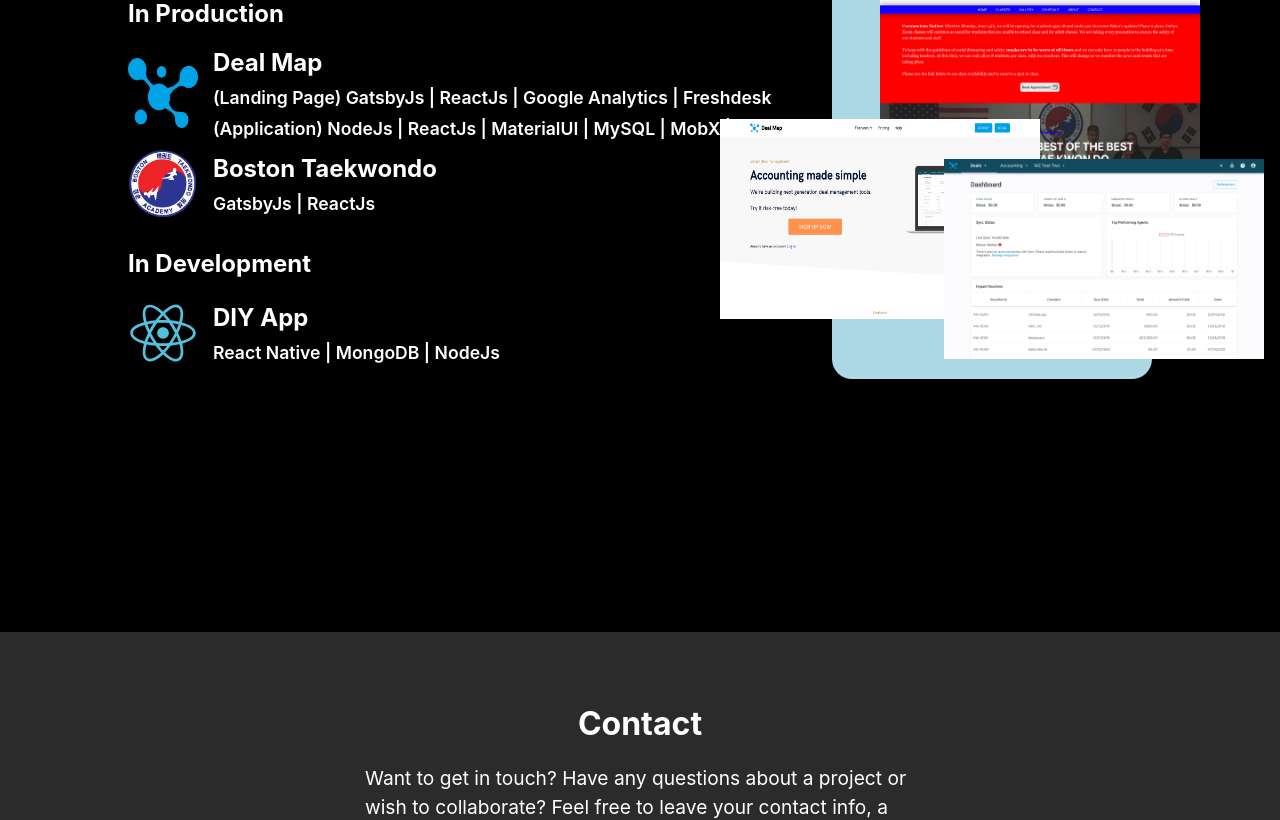
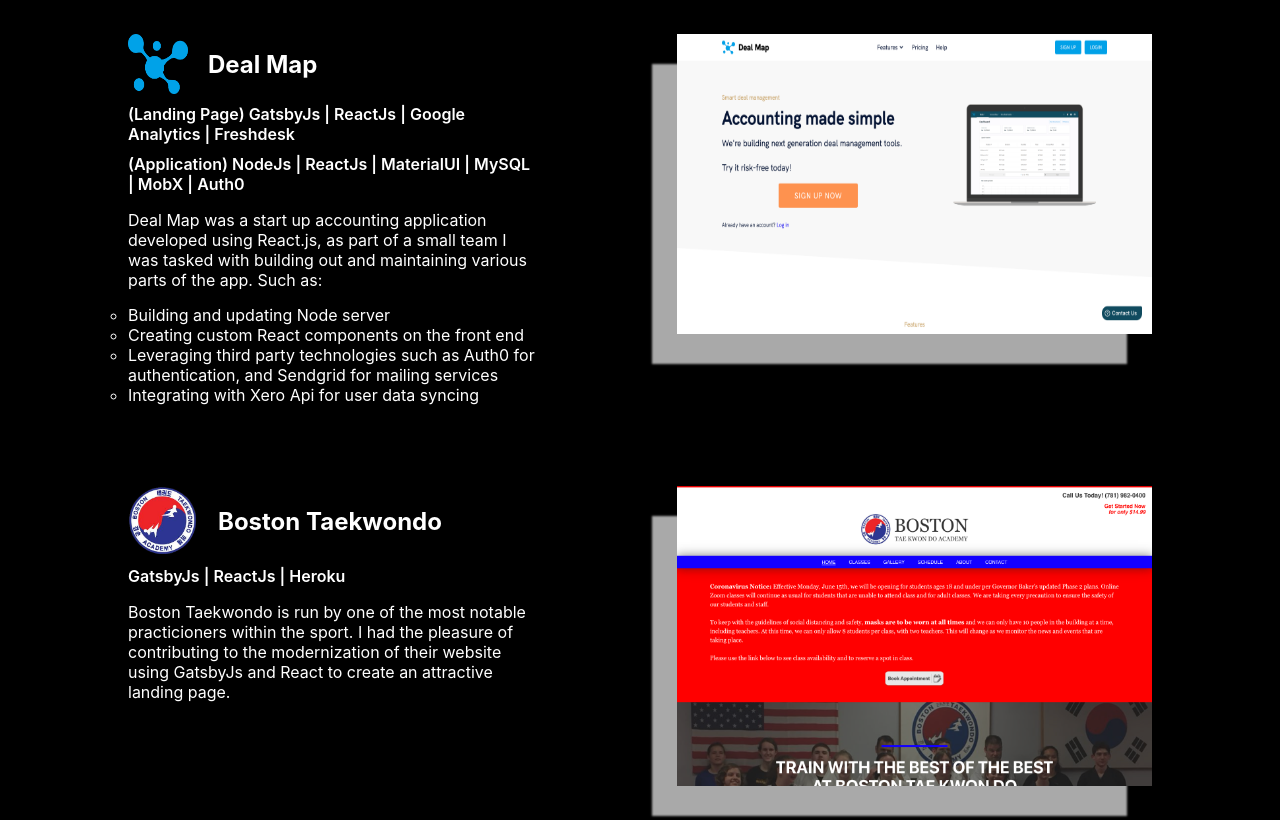
Before and after one commit to jrl508/portfolio-app, a Next.js app: page / in a window 1280 px wide. Shown: the part 1852-2672 px from the top of the page. Built offline with nearby package versions, Linux system fonts and the light colour scheme.

Commit message:
updated project styles

```diff
--- a/components/Projects.js
+++ b/components/Projects.js
@@ -13,35 +13,66 @@
     <div
       style={{
         display: "flex",
-        justifyContent: "space-between",
+        justifyContent: "center",
         padding: "35px 0",
       }}
     >
       <div className="projects">
-        <h2>In Production</h2>
         <ul className={styles.projList}>
           <li className={styles.listItem}>
+            <div className={styles.project}>
               <div className={styles.proj_title}>
-              <Image width={70} height={70} src={DMLogo} alt="dm logo" />
-              <span>
+                <Image width={60} height={60} src={DMLogo} alt="dm logo" />
                 <a href="https://dealmap.com/" target="_blank" rel="noreferrer">
                   Deal Map
                 </a>
+              </div>
               <div className={styles.proj_stack}>
-                  (Landing Page) GatsbyJs | ReactJs | Google Analytics |
-                  Freshdesk
+                (Landing Page) GatsbyJs | ReactJs | Google Analytics | Freshdesk
               </div>
               <div className={styles.proj_stack}>
                 (Application) NodeJs | ReactJs | MaterialUI | MySQL | MobX |
                 Auth0
               </div>
-              </span>
+              <p
+                style={{
+                  fontSize: "1rem",
+                  fontWeight: "400",
+                }}
+              >
+                Deal Map was a start up accounting application developed using
+                React.js, as part of a small team I was tasked with building out
+                and maintaining various parts of the app. Such as:
+                <ul
+                  style={{
+                    marginTop: "15px",
+                    listStyleType: "circle",
+                  }}
+                >
+                  <li>Building and updating Node server</li>
+                  <li>Creating custom React components on the front end</li>
+                  <li>
+                    Leveraging third party technologies such as Auth0 for
+                    authentication, and Sendgrid for mailing services
+                  </li>
+                  <li>Integrating with Xero Api for user data syncing</li>
+                </ul>
+              </p>
+            </div>
+            <div className={styles.proj_image}>
+              <Image
+                className={styles.proj_image}
+                width={475}
+                height={300}
+                src={DMSS}
+                alt="DM Screenshot"
+              />
             </div>
           </li>
           <li className={styles.listItem}>
+            <div className={styles.project}>
               <div className={styles.proj_title}>
-              <Image width={70} height={70} src={BTKDLogo} alt="dm logo" />
-              <span>
+                <Image width={70} height={70} src={BTKDLogo} alt="BTKD logo" />
                 <a
                   href="http://www.bostontaekwondoacademy.net/"
                   target="_blank"
@@ -49,99 +80,32 @@
                 >
                   Boston Taekwondo
                 </a>
-                <div className={styles.proj_stack}>GatsbyJs | ReactJs</div>
-              </span>
+              </div>
+              <div className={styles.proj_stack}>
+                GatsbyJs | ReactJs | Heroku
+              </div>
+              <p
+                style={{
+                  fontSize: "1rem",
+                  fontWeight: "400",
+                }}
+              >
+                Boston Taekwondo is run by one of the most notable practicioners
+                within the sport. I had the pleasure of contributing to the
+                modernization of their website using GatsbyJs and React to
+                create an attractive landing page.
+              </p>
+            </div>
+            <div className={styles.proj_image}>
+              <Image
+                width={475}
+                height={300}
+                src={BTKDSS}
+                alt="BTKD Screenshot"
+              />
             </div>
           </li>
         </ul>
-        <h2>In Development</h2>
-        <ul>
-          <li className={styles.listItem}>
-            <div className={styles.proj_title}>
-              <Image width={70} height={70} src={ReactLogo} alt="React logo" />
-              <span>
-                <a
-                  href="https://github.com/jrl508/DIM"
-                  target="_blank"
-                  rel="noreferrer"
-                >
-                  DIY App
-                </a>
-                <div className={styles.proj_stack}>
-                  React Native | MongoDB | NodeJs
-                </div>
-              </span>
-            </div>
-          </li>
-        </ul>
-        {/* <ul className={styles.project_grid}>
-                <li className={styles.proj_one}>
-                    <div>
-                        <div className={styles.proj_title}>
-                            <Image width={70} height={70} src={DMLogo} alt='dm logo' />
-                            <span>
-                                <a href="https://dealmap.com/" target='_blank' rel="noreferrer">
-                                    Deal Map Landing Page
-                                </a>
-                            </span>
-                        </div>
-                        <div className={styles.proj_stack}>
-                            GatsbyJs | ReactJs | Google Analytics | Freshdesk
-                        </div>
-                    </div>
-                </li>
-
-                <li className={styles.proj_two}>
-                    <div>
-                        <div className={styles.proj_title}>
-                            <Image width={70} height={70} src={DMLogo} alt='dm logo' />
-                            <span>
-                                <a href="https://app.dealmap.com/" target='_blank' rel="noreferrer">
-                                    Deal Map Application
-                                </a>
-                            </span>
-                        </div>
-                        <div className={styles.proj_stack}>
-                            NodeJs | ReactJs | MaterialUI | MySQL | MobX | Auth0
-                        </div>
-                    </div>
-
-                </li>
-
-                <li className={styles.proj_three}>
-                    <div>
-                        <div className={styles.proj_title}>
-                            <Image width={70} height={70} src={BTKDLogo} alt='dm logo' />
-                            <span>
-                                <a href="http://www.bostontaekwondoacademy.net/" target='_blank' rel="noreferrer">
-                                    Boston Taekwondo
-                                </a>
-                            </span>
-                        </div>
-                        <div className={styles.proj_stack}>
-                            GatsbyJs | ReactJs
-                        </div>
-                    </div>
-                </li>
-            </ul> */}
-      </div>
-      <div
-        className="image-box"
-        style={{
-          backgroundColor: "lightblue",
-          maxHeight: "50vh",
-          borderRadius: "20px",
-        }}
-      >
-        <div className={styles.ssCard}>
-          <Image height={250} width={400} src={BTKDSS} />
-        </div>{" "}
-        <div className={styles.ssCard}>
-          <Image height={250} width={400} src={DMSS} />
-        </div>
-        <div className={styles.ssCard}>
-          <Image height={250} width={400} src={DMSS2} />
-        </div>
       </div>
     </div>
   );
--- a/styles/Home.module.css
+++ b/styles/Home.module.css
@@ -42,6 +42,7 @@
   background-color: rgba(255, 255, 255, 0.3);
 }
 .hero_name {
+  font-family: "Courier New", Courier, monospace;
   font-size: 3.8rem;
   font-weight: 500;
   margin: 0;
@@ -129,7 +130,6 @@
   background-color: black;
   color: white;
   padding: 0 8rem;
-  height: 100vh;
 }
 
 .project_card {
@@ -165,22 +165,34 @@
   justify-self: center;
 }
 
-.proj_title {
+.project {
   font-weight: 700;
   font-size: 1.5rem;
   display: flex;
   align-items: center;
   padding-bottom: 10px;
+  width: 40%;
+  align-items: flex-start;
+  flex-direction: column;
 }
 
-.proj_title span {
+.project span {
   margin-left: 15px;
 }
 
 .proj_stack {
   margin-top: 10px;
-  font-size: 1.1rem;
+  font-size: 1rem;
   font-weight: 600;
+}
+
+.proj_title {
+  display: flex;
+  width: 100%;
+  align-items: center;
+}
+.proj_title a {
+  margin-left: 20px;
 }
 
 .tech_grid {
@@ -223,6 +235,17 @@
   background-color: red;
   bottom: 55%;
   left: 35%;
+}
+
+.listItem {
+  display: flex;
+  justify-content: space-between;
+  align-items: flex-start;
+  margin: 55px 0;
+}
+
+.proj_image > span {
+  box-shadow: -25px 30px 2px 0px darkgrey;
 }
 
 @media (max-width: 800px) {
```
Lines whose indentation alone changed are shown as unchanged.
